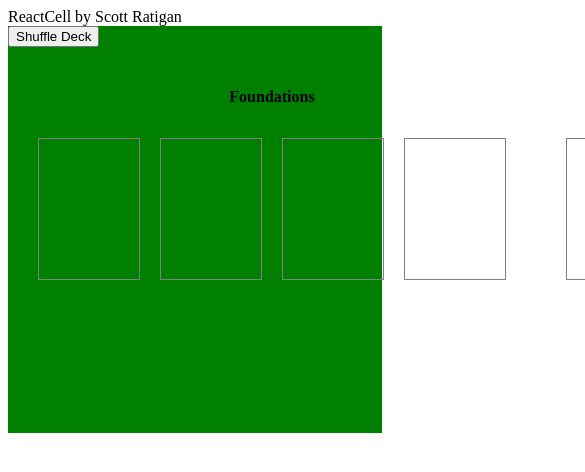
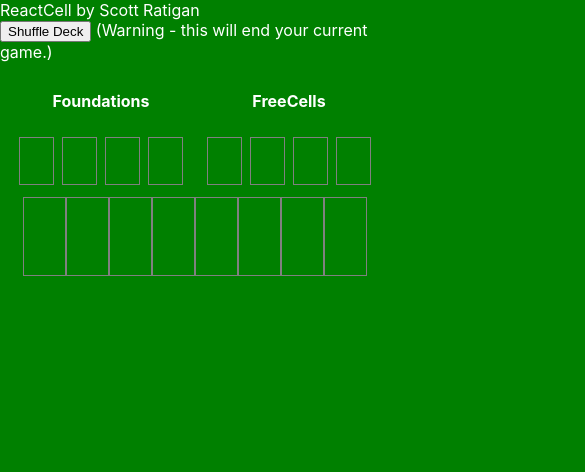
Before and after one commit to scotteratigan/reactcell, a React (Create React App) app: page / in a window 390 px wide. Shown: the top 472 px of the page, 585 px wide, since content can reach past the window. Built offline with nearby package versions, Linux system fonts and the light colour scheme.

Commit message:
somewhat responsive now

```diff
--- a/src/Card.jsx
+++ b/src/Card.jsx
@@ -45,11 +45,12 @@ export default class Card extends Component {
               ? "red"
               : "black",
           backgroundColor: "white",
-          marginTop: this.props.verticalMargin
+          marginTop: this.props.verticalMargin,
+          position: "relative", // required for zIndex to function correctly
+          zIndex: this.props.dispIndex || 0
         }}
       >
         {this.props.suit}
-        <br />
         {this.getDisplayValue(this.props.rank)}
       </div>
     );
--- a/src/Cascade.jsx
+++ b/src/Cascade.jsx
@@ -6,16 +6,23 @@ import Card from "./Card";
 // todo: convert to stateless function?
 export default class Cascade extends Component {
   render() {
-    const cardVisibleRatio = 0.3;
+    const cardVisibleRatio = 0.33;
     const verticalMargin =
       -this.props.cardHeight +
       Math.round(cardVisibleRatio * this.props.cardHeight);
     return (
       <div
         style={{
-          paddingTop: -verticalMargin + 25,
-          paddingLeft: 12,
-          paddingRight: 12
+          paddingTop: -verticalMargin,
+          // paddingLeft: Math.round(this.props.cardMargins / 2),
+          // paddingRight: Math.round(this.props.cardMargins / 2),
+          paddingLeft: this.props.cardMargins / 2, // todo: vary this with screen height
+          paddingRight: this.props.cardMargins / 2,
+          border: "1px solid grey",
+          width: this.props.cardWidth,
+          minHeight: this.props.cardHeight
+          // height: this.props.height,
+          // margin: 10
         }}
       >
         {this.props.cards && this.props.cards.length
@@ -34,6 +41,7 @@ export default class Cascade extends Component {
                   index={i}
                   objKey={card.rank + card.suit}
                   maxIndex={this.props.cards.length - 1}
+                  dispIndex={i}
                 />
               );
             })
--- a/src/Foundation.jsx
+++ b/src/Foundation.jsx
@@ -13,7 +13,7 @@ export default class Foundation extends Component {
           width: this.props.width,
           height: this.props.height,
           backgroundColor: "cream",
-          margin: 10
+          margin: this.props.cardMargins / 2
         }}
         onClick={() => {
           if (!this.props.cards.length) {
--- a/src/FreeCell.jsx
+++ b/src/FreeCell.jsx
@@ -12,7 +12,7 @@ export default class FreeCell extends Component {
           width: this.props.width,
           height: this.props.height,
           backgroundColor: "cream",
-          margin: 10
+          margin: this.props.cardMargins / 2
         }}
         onClick={() => {
           if (this.props.card === null) {
--- a/src/GameArea.jsx
+++ b/src/GameArea.jsx
@@ -12,7 +12,22 @@ export default class GameArea extends Component {
     cascades: [[], [], [], [], [], [], [], []],
     freeCells: [null, null, null, null],
     foundations: [[], [], [], []],
-    selectedKey: null
+    selectedKey: null,
+    width: 0,
+    height: 0
+  };
+
+  componentDidMount = () => {
+    this.updateWindowDimensions();
+    window.addEventListener("resize", this.updateWindowDimensions);
+  };
+
+  componentWillUnmount = () => {
+    window.removeEventListener("resize", this.updateWindowDimensions);
+  };
+
+  updateWindowDimensions = () => {
+    this.setState({ width: window.innerWidth, height: window.innerHeight });
   };
 
   generateCards = () => {
@@ -113,51 +128,41 @@ export default class GameArea extends Component {
   };
 
   selectEmptySquareFn = destLocation => {
-    console.log("Empty square selected, location:", destLocation);
     const cardKey = this.state.selectedKey; // key of card to potentially move
-    if (!cardKey) {
-      // no card previously selected, ignoring click;
-      return;
-    }
+    // if no card previously selected, ignore click;
+    if (!cardKey) return;
     const locationMatch = destLocation.match(/(\w+)(\d+)/);
     const locationType = locationMatch[1];
     const column = locationMatch[2];
-    // const cards = { ...this.state.cards };
-
     // ok, so now we check to move the card here.
     if (locationType === "foundation") {
       this.checkToStackCardOnFoundation({
         cardKey,
         column
       });
-      return;
-    }
-
-    if (locationType === "freeCell") {
+    } else if (locationType === "freeCell") {
       this.checkToMoveToFreeCell({ cardKey, column });
-      return;
     }
   };
 
   selectCardFn = cardKey => {
     console.log("selecting card, key is:", cardKey);
     const cards = { ...this.state.cards };
-
     if (this.state.selectedKey && this.state.selectedKey === cardKey) {
       // if we already had a selected card and we click the same one again, unselect it and return
       cards[cardKey].selected = false;
       this.setState({ cards, selectedKey: null });
       return;
     }
-
     if (!this.state.selectedKey) {
       // no previously selected key, just select this one and return
       cards[cardKey].selected = true;
       this.setState({ cards, selectedKey: cardKey });
       return;
     }
-    // otherwise, check to make a move:
-    console.log("todo: check to make a move");
+    // otherwise, handle attempted move:
+    console.log("Checking to move card:");
+
     // determine where we're trying to move the card
     const destCard = this.state.cards[cardKey];
     console.log("destCard: ", destCard);
@@ -169,6 +174,12 @@ export default class GameArea extends Component {
         column: destCard.column
       });
       return;
+    } else if (destCard.location === "cascade") {
+      console.log("selectCardFn: checking to move card");
+      this.tryToMoveToCascade({
+        cardKey: this.state.selectedKey,
+        column: destCard.column
+      });
     }
   };
 
@@ -222,33 +233,24 @@ export default class GameArea extends Component {
     });
   };
 
-  checkMoveBetweenCascadesIsLegal = (originKey, destKey) => {
-    console.log("checking to move card", originKey, "to destination", destKey);
-    // for now, assuming we've clicked on the top card
+  tryToMoveToCascade = args => {
+    const { cardKey, column } = args;
     const cards = { ...this.state.cards };
-    const originCard = cards[originKey];
-    console.log("originCard: ", originCard);
-    const destCard = cards[destKey];
-    console.log("destCard: ", destCard);
-    if (originCard.rank + 1 !== destCard.rank) {
-      console.log("Move illegal, rank doesn't match.");
-      return false;
-    } else if (this.getCardColor(originCard) === this.getCardColor(destCard)) {
-      console.log("Move illegal, colors are the same.");
-      return false;
-    } else {
-      console.log("Move should be legal (assuming top cards)");
-      // originCard.location = destCard.location; // for now irrelevant, we only have cascades
-      originCard.column = destCard.column;
-      originCard.position = destCard.position + 1;
-      cards[originKey].selected = false; // unselect the key
-      this.setState({ cards, selectedKey: null }, () => {
-        this.displayCards();
-      });
-      // 1. set new card location(s)
-      // 2. update state
-      // 3. ensure new locations are displayed in correct cascades
-    }
+    const cardToMove = cards[cardKey];
+    const lengthOfCascade = this.state.cascades[column].length;
+    const topCardInCascade = this.state.cascades[column][lengthOfCascade - 1];
+    console.log("topCardInCascade: ", topCardInCascade);
+    // if colors are the same, return;
+    if (this.getCardColor(cardToMove) === this.getCardColor(topCardInCascade))
+      return;
+    // if the rank of the card to move isn't 1 less than the top card in cascade, return:
+    if (cardToMove.rank + 1 !== topCardInCascade.rank) return;
+    this.moveCard({
+      cardKey,
+      location: "cascade",
+      column,
+      position: topCardInCascade.position + 1
+    });
   };
 
   getCardColor = card => {
@@ -257,13 +259,15 @@ export default class GameArea extends Component {
   };
 
   render() {
-    const cardWidth = 100;
+    const cardWidth = Math.round(this.state.width / 12);
     const cardHeight = Math.round(1.4 * cardWidth);
+    const cardMargins = Math.round(this.state.width * 0.02);
     return (
-      <div style={{ backgroundColor: "green" }}>
+      <div style={{}}>
         <button onClick={this.generateCards}>Shuffle Deck</button>
-        <div style={{ display: "flex" }}>
-          <div style={{ margin: 20 }}>
+        <span> (Warning - this will end your current game.)</span>
+        <div style={{ display: "flex", justifyContent: "center" }}>
+          <div style={{ margin: cardMargins }}>
             <h4 style={{ textAlign: "center" }}>Foundations</h4>
             <div style={{ display: "flex" }}>
               {this.state.foundations.map((foundation, i) => (
@@ -275,11 +279,12 @@ export default class GameArea extends Component {
                   selectCardFn={this.selectCardFn}
                   selectEmptySquareFn={this.selectEmptySquareFn}
                   cards={foundation}
+                  cardMargins={cardMargins}
                 />
               ))}
             </div>
           </div>
-          <div style={{ margin: 20 }}>
+          <div style={{ margin: cardMargins }}>
             <h4 style={{ textAlign: "center" }}>FreeCells</h4>
             <div style={{ display: "flex" }}>
               {this.state.freeCells.map((freeCell, i) => (
@@ -291,13 +296,14 @@ export default class GameArea extends Component {
                   selectCardFn={this.selectCardFn}
                   selectEmptySquareFn={this.selectEmptySquareFn}
                   card={freeCell}
+                  cardMargins={cardMargins}
                 />
               ))}
             </div>
           </div>
         </div>
 
-        <div style={{ display: "flex" }}>
+        <div style={{ display: "flex", justifyContent: "center" }}>
           {this.state.cascades.map((cascade, i) => (
             <Cascade
               className="Cascade"
@@ -308,6 +314,7 @@ export default class GameArea extends Component {
               selectEmptySquareFn={this.selectEmptySquareFn}
               key={"cascade" + i}
               location={"cascade" + i}
+              cardMargins={cardMargins}
             />
           ))}
         </div>
--- a/src/index.css
+++ b/src/index.css
@@ -1,6 +1,8 @@
 body {
   margin: 0;
   padding: 0;
+  background-color: green;
+  color: white;
   font-family: -apple-system, BlinkMacSystemFont, "Segoe UI", "Roboto", "Oxygen",
     "Ubuntu", "Cantarell", "Fira Sans", "Droid Sans", "Helvetica Neue",
     sans-serif;
--- a/src/index.js
+++ b/src/index.js
@@ -1,6 +1,6 @@
 import React from "react";
 import ReactDOM from "react-dom";
-// import './index.css';
+import "./index.css";
 import App from "./App.jsx"; // not sure why I have to specify extension here, it isn't looking for jsx
 import * as serviceWorker from "./serviceWorker";
 
```
Also changed, not shown: test.html (added, +26 -0 lines).
